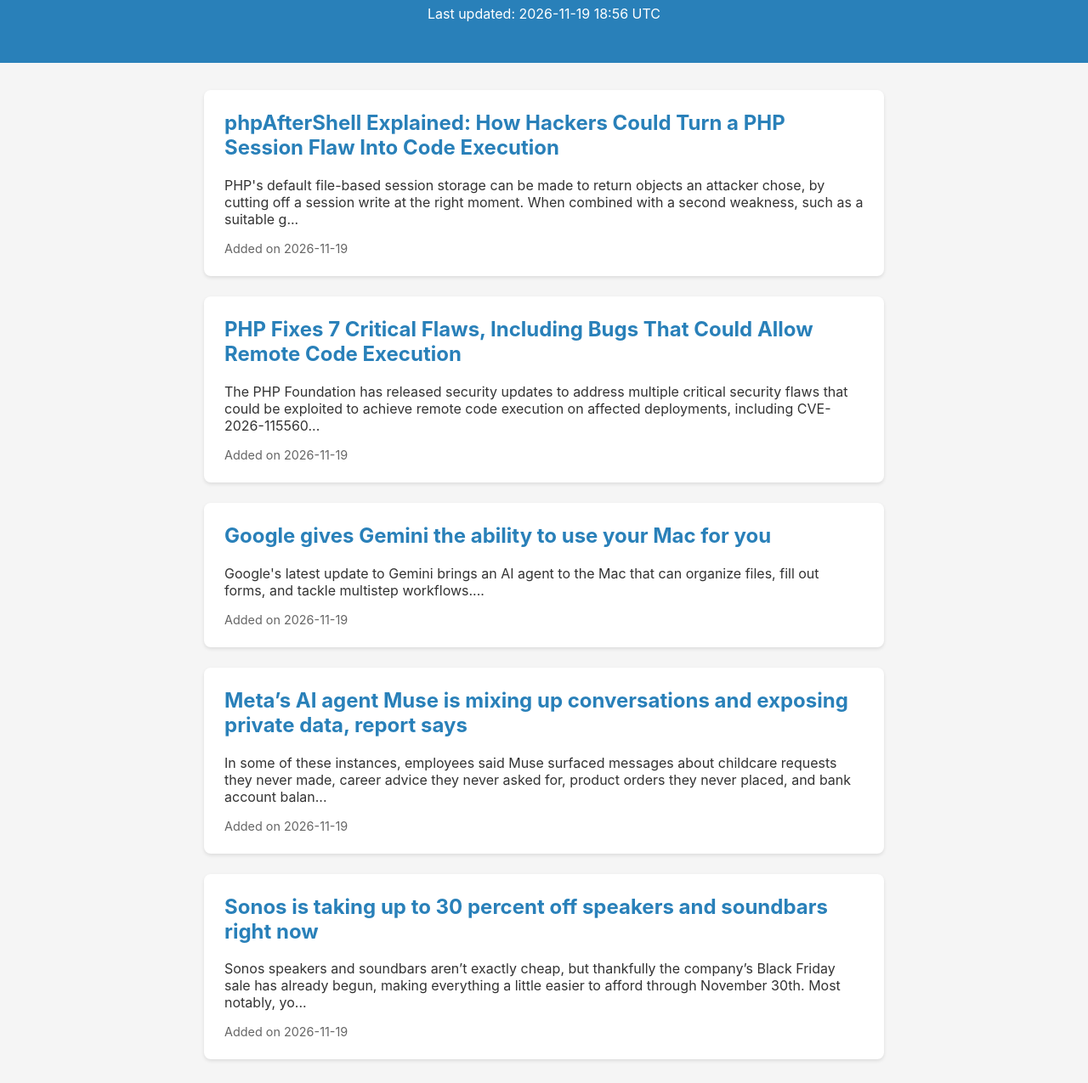
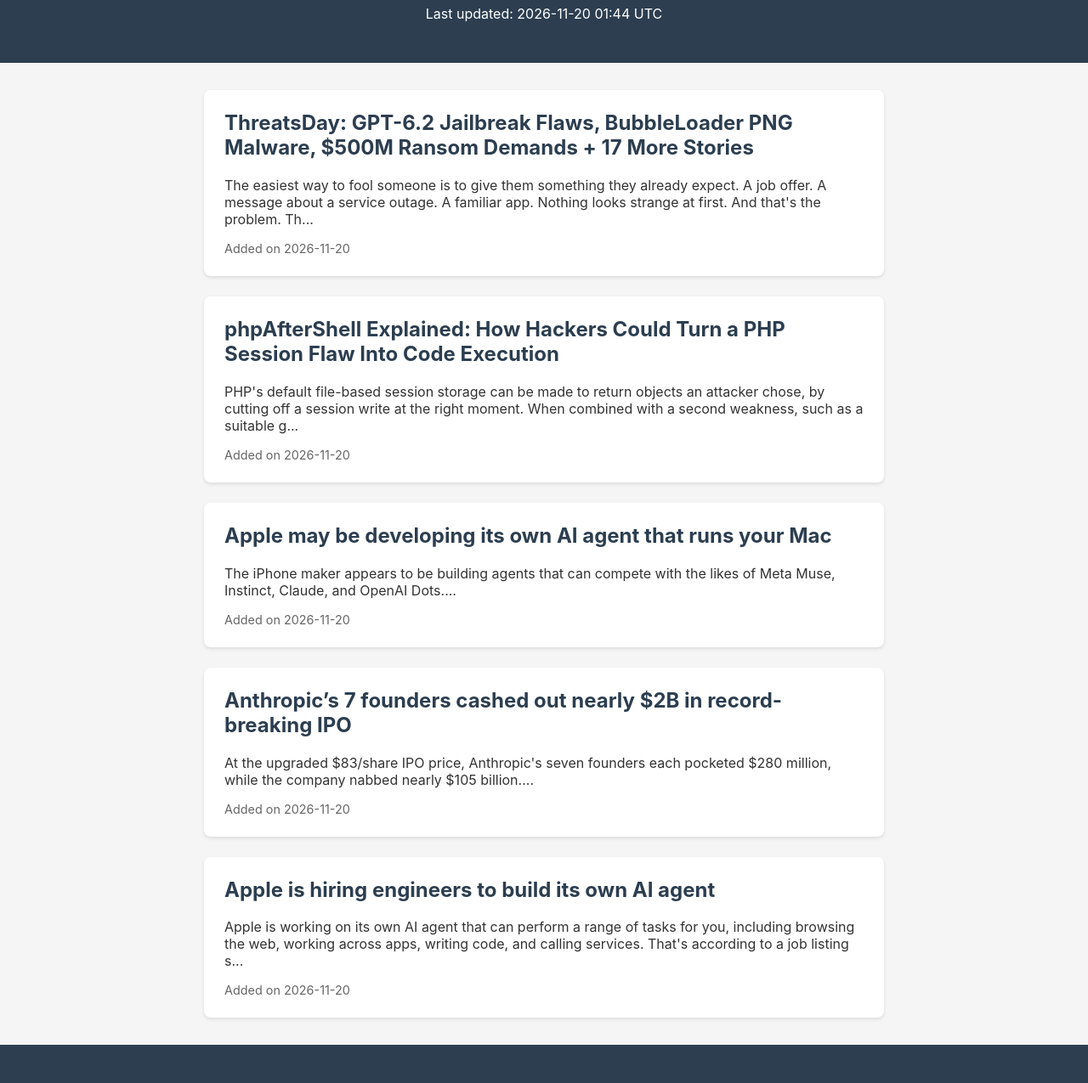
Before and after one commit to prachichhatbar/tech-news-daily, a plain HTML site: page index.html in a window 1280 px wide. Shown: the part 108-1383 px from the top of the page at 85% size. Drawn offline with Linux system fonts and the light colour scheme.

Commit message:
Refresh daily tech updates

```diff
--- a/index.html
+++ b/index.html
@@ -10,38 +10,38 @@
         <body>
             <header>
                 <h1>Tech News Daily</h1>
-                <p>Last updated: 2026-11-19 18:56 UTC</p>
+                <p>Last updated: 2026-11-20 01:44 UTC</p>
             </header>
             <main>
 
                 <article class="news-card">
-                    <h2><a href="https://thehackernews.com/2026/11/phpaftershell-explained-how-hackers.html" target="_blank">phpAfterShell Explained: How Hackers Could Turn a PHP Session Flaw Into Code Execution</a></h2>
-                    <p>PHP's default file-based session storage can be made to return objects an attacker chose, by cutting off a session write at the right moment. When combined with a second weakness, such as a suitable g...</p>
-                    <div class="meta">Added on 2026-11-19</div>
+                    <h2><a href="https://thehackernews.com/2026/11/threatsday-gpt-62-jailbreak-flaws.html" target="_blank">ThreatsDay: GPT-6.2 Jailbreak Flaws, BubbleLoader PNG Malware, $500M Ransom Demands + 17 More Stories</a></h2>
+                    <p>The easiest way to fool someone is to give them something they already expect. A job offer. A message about a service outage. A familiar app. Nothing looks strange at first. And that's the problem. Th...</p>
+                    <div class="meta">Added on 2026-11-20</div>
                 </article>
 
                 <article class="news-card">
-                    <h2><a href="https://thehackernews.com/2026/11/php-fixes-7-critical-flaws-including.html" target="_blank">PHP Fixes 7 Critical Flaws, Including Bugs That Could Allow Remote Code Execution</a></h2>
-                    <p>The PHP Foundation has released security updates to address multiple critical security flaws that could be exploited to achieve remote code execution on affected deployments, including CVE-2026-115560...</p>
-                    <div class="meta">Added on 2026-11-19</div>
+                    <h2><a href="https://thehackernews.com/2026/11/phpaftershell-explained-how-hackers.html" target="_blank">phpAfterShell Explained: How Hackers Could Turn a PHP Session Flaw Into Code Execution</a></h2>
+                    <p>PHP's default file-based session storage can be made to return objects an attacker chose, by cutting off a session write at the right moment. When combined with a second weakness, such as a suitable g...</p>
+                    <div class="meta">Added on 2026-11-20</div>
                 </article>
 
                 <article class="news-card">
-                    <h2><a href="https://techcrunch.com/2026/11/19/google-gives-gemini-the-ability-to-use-your-mac-for-you/" target="_blank">Google gives Gemini the ability to use your Mac for you</a></h2>
-                    <p>Google's latest update to Gemini brings an AI agent to the Mac that can organize files, fill out forms, and tackle multistep workflows....</p>
-                    <div class="meta">Added on 2026-11-19</div>
+                    <h2><a href="https://techcrunch.com/2026/11/19/apple-may-be-developing-its-own-ai-agent-that-runs-your-mac/" target="_blank">Apple may be developing its own AI agent that runs your Mac</a></h2>
+                    <p>The iPhone maker appears to be building agents that can compete with the likes of Meta Muse, Instinct, Claude, and OpenAI Dots....</p>
+                    <div class="meta">Added on 2026-11-20</div>
                 </article>
 
                 <article class="news-card">
-                    <h2><a href="https://techcrunch.com/2026/11/19/metas-ai-agent-muse-is-mixing-up-conversations-and-exposing-private-data-report-says/" target="_blank">Meta’s AI agent Muse is mixing up conversations and exposing private data, report says</a></h2>
-                    <p>In some of these instances, employees said Muse surfaced messages about childcare requests they never made, career advice they never asked for, product orders they never placed, and bank account balan...</p>
-                    <div class="meta">Added on 2026-11-19</div>
+                    <h2><a href="https://techcrunch.com/2026/11/19/anthropics-7-founders-cashed-out-nearly-2b-in-record-breaking-ipo/" target="_blank">Anthropic’s 7 founders cashed out nearly $2B in record-breaking IPO</a></h2>
+                    <p>At the upgraded $83/share IPO price, Anthropic's seven founders each pocketed $280 million, while the company nabbed nearly $105 billion....</p>
+                    <div class="meta">Added on 2026-11-20</div>
                 </article>
 
                 <article class="news-card">
-                    <h2><a href="https://www.theverge.com/gadgets/1037042/sonos-black-friday-2026-speaker-soundbar-deals-sale" target="_blank">Sonos is taking up to 30 percent off speakers and soundbars right now</a></h2>
-                    <p>Sonos speakers and soundbars aren’t exactly cheap, but thankfully the company’s Black Friday sale has already begun, making everything a little easier to afford through November 30th. Most notably, yo...</p>
-                    <div class="meta">Added on 2026-11-19</div>
+                    <h2><a href="https://www.theverge.com/tech/1038227/apple-ai-agent-engineer-job-listing" target="_blank">Apple is hiring engineers to build its own AI agent</a></h2>
+                    <p>Apple is working on its own AI agent that can perform a range of tasks for you, including browsing the web, working across apps, writing code, and calling services. That's according to a job listing s...</p>
+                    <div class="meta">Added on 2026-11-20</div>
                 </article>
 
             </main>
--- a/style.css
+++ b/style.css
@@ -8,7 +8,7 @@
         }
 
         header {
-            background: #2980b9;
+            background: #2c3e50;
             color: white;
             padding: 2rem;
             text-align: center;
@@ -33,7 +33,7 @@
         }
 
         .news-card a {
-            color: #2980b9;
+            color: #2c3e50;
             text-decoration: none;
         }
 
@@ -46,6 +46,6 @@
         footer {
             text-align: center;
             padding: 2rem;
-            background: #2980b9;
+            background: #2c3e50;
             color: white;
         }
```
